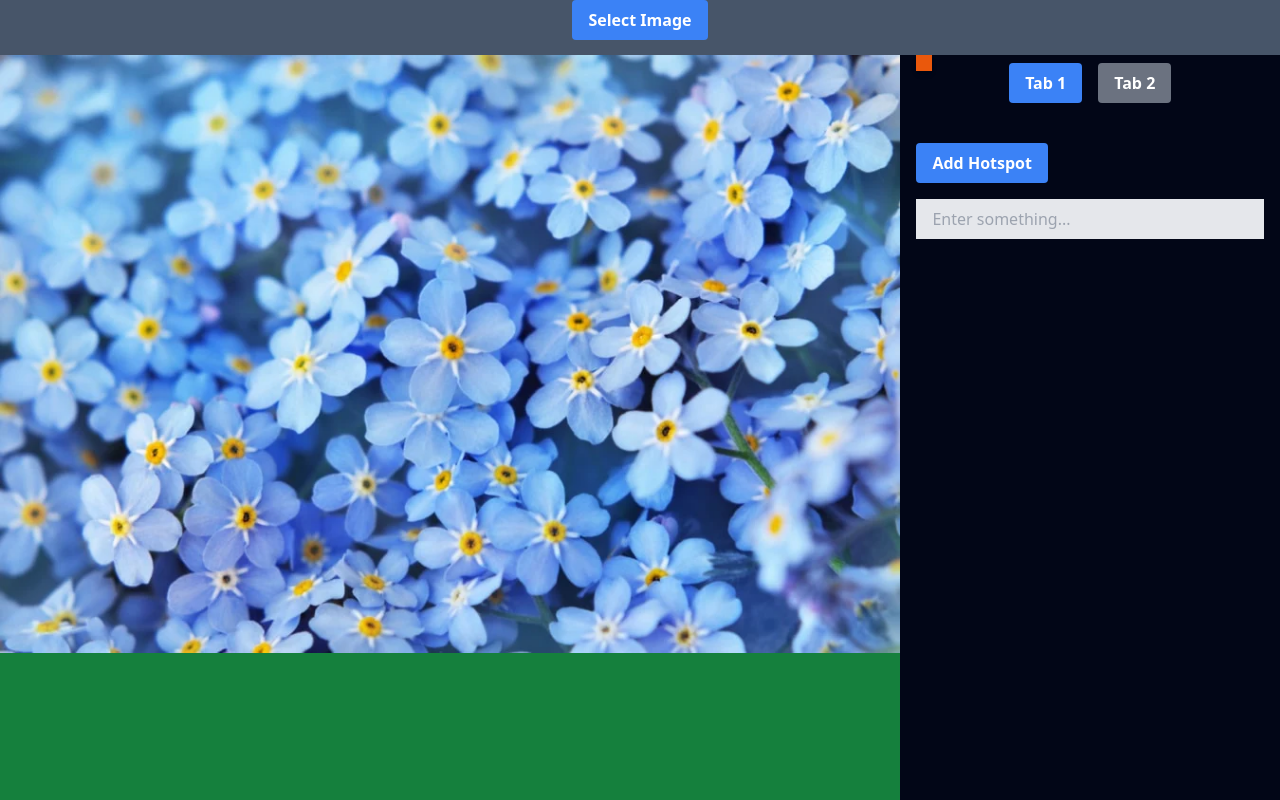
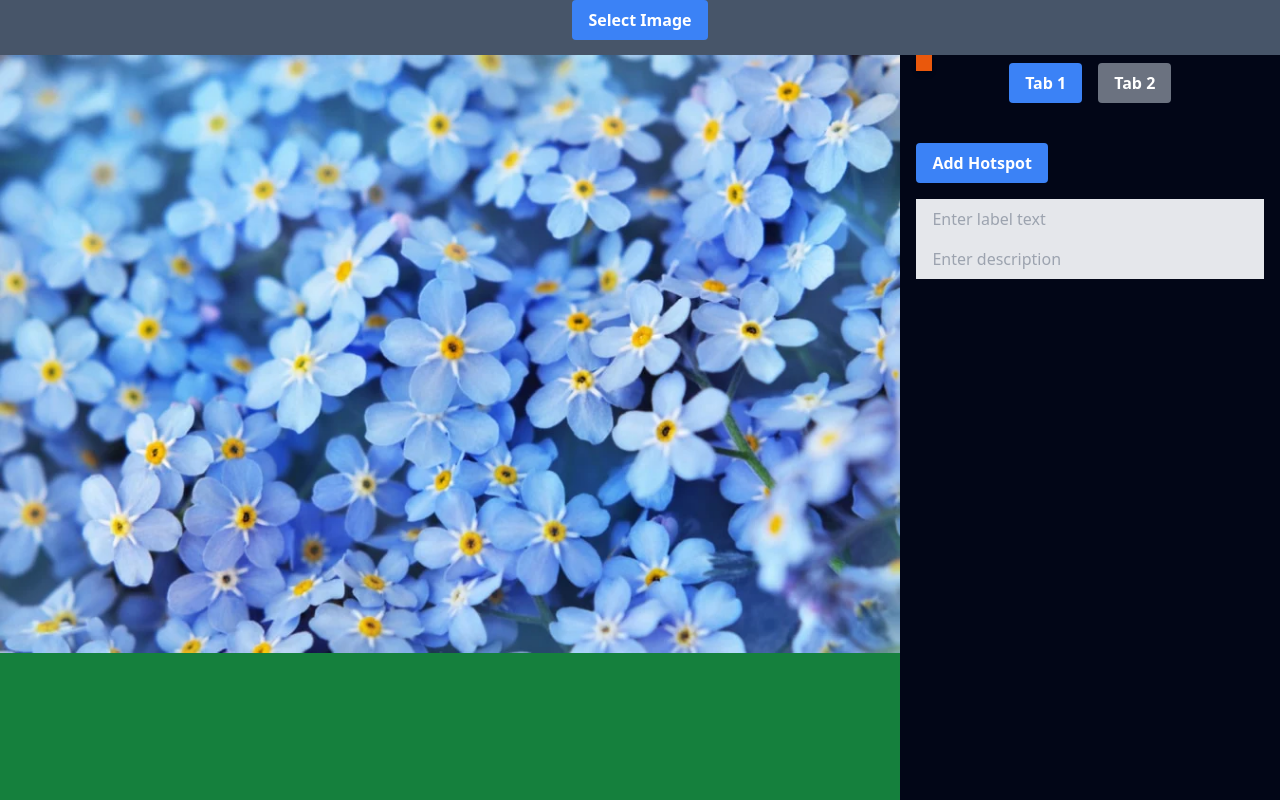
Before and after one commit to shdanesh2024/hot143rect, a React (Vite) app: page / in a window 1280 px wide. Built offline with nearby package versions, Linux system fonts and the light colour scheme.

Commit message:
description added to hotspot but has works to do

```diff
--- /dev/null
+++ b/src/componnets/TextInput.jsx
@@ -0,0 +1,61 @@
+import { useRef, useEffect } from "react";
+import { useHotSpotStore } from "../store/store";
+
+const TextInput = ({ value, placeholder, className, type }) => {
+  const {
+    setLabelInputTxt,
+    setLabelWidth,
+    setLabelHeight,
+    setDescriptionText,
+    labelInputTxt,
+    descriptionText,
+  } = useHotSpotStore();
+
+  const inputRef = useRef(null); // Ref for input element
+
+  // Handle input change based on type
+  const handleChange = (e) => {
+    if (type === "label") {
+      setLabelInputTxt(e.target.value); // Update label text in store
+    } else if (type === "description") {
+      setDescriptionText(e.target.value); // Update description text in store
+    }
+  };
+
+  // Get label dimensions if the type is label
+  useEffect(() => {
+    if (type === "label" && inputRef.current) {
+      const labelElement = inputRef.current;
+      const width = labelElement.offsetWidth;
+      const height = labelElement.offsetHeight;
+      setLabelWidth(width);
+      setLabelHeight(height);
+    }
+  }, [type, labelInputTxt, setLabelWidth, setLabelHeight]);
+
+  // Determine value and provide a fallback if null
+  const displayValue = type === "label" ? (labelInputTxt || '') : (descriptionText || '');
+
+  return (
+    <div className="flex w-full px-4">
+      <input
+        className={`bg-gray-200 w-full px-4 py-2 outline-none focus:bg-white ${className}`}
+        type="text"
+        value={displayValue}
+        onChange={handleChange}
+        placeholder={placeholder}
+      />
+      {type === "label" && (
+        <div
+          ref={inputRef}
+          className="absolute top-0 p-2 text-white bg-orange-600 shadow-md select-none draggable"
+        >
+          <p>{labelInputTxt}</p>
+        </div>
+      )}
+
+    </div>
+  );
+};
+
+export default TextInput;
--- a/src/componnets/input.jsx
+++ /dev/null
@@ -1,44 +0,0 @@
-import { useRef, useEffect } from "react";
-import { useHotSpotStore } from "../store/store";
-
-const Input = ({ value, placeholder, className }) => {
-  const { setLabelInputTxt, setLabelWidth, setLabelHeight, labelInputTxt } = useHotSpotStore();
-  const labelRef = useRef(null); // Ref to track the label dimensions
-
-  // Handle input change
-  const handleChange = (e) => {
-    setLabelInputTxt(e.target.value); // Update the store with the new input text
-  };
-
-  // Update label dimensions whenever the label text changes
-  useEffect(() => {
-    const labelElement = labelRef.current;
-    if (labelElement) {
-      const width = labelElement.offsetWidth;
-      const height = labelElement.offsetHeight;
-      setLabelWidth(width); // Update label width in the store
-      setLabelHeight(height); // Update label height in the store
-    }
-  }, [labelInputTxt, setLabelWidth, setLabelHeight]); // Re-run whenever label text changes
-
-  return (
-    <div className="flex w-full px-4">
-      <input
-        className={`bg-gray-200 w-full px-4 py-2 outline-none focus:bg-white ${className}`}
-        type="text"
-        value={value}
-        onChange={handleChange}
-        placeholder={placeholder}
-      />
-      <div
-        id="label"
-        ref={labelRef}
-        className="absolute top-0 p-2 text-white bg-orange-600 shadow-md select-none draggable"
-      >
-        <p>{labelInputTxt}</p>
-      </div>
-    </div>
-  );
-};
-
-export default Input;
--- a/src/componnets/label.jsx
+++ b/src/componnets/label.jsx
@@ -87,6 +87,7 @@ function Label({ left, top, hotSpot }) {
 
   const handleClick = useCallback(() => {
     setSelectedHotSpot(uuid); // Set the selectedHotSpot on click
+    console.log("Selected hotspot:", hotSpot);
   }, [setSelectedHotSpot, uuid]);
 
   return (
--- a/src/componnets/rightPanel.jsx
+++ b/src/componnets/rightPanel.jsx
@@ -2,7 +2,7 @@ import React, { useState } from "react";
 import { v4 as uuidv4 } from "uuid";
 import { useHotSpotStore } from "../store/store";
 import { HotSpot } from "../utils/xx";
-import Input from "./input";
+import TextInput from "./TextInput";
 import TabButton from "./TabButton";
 import AddHotspotButton from "./AddHotspotButton";
 import EditInput from "./EditInput";
@@ -11,13 +11,14 @@ function RightPanel() {
   const [activeTab, setActiveTab] = useState("tab1");
   const AddHotSpot = useHotSpotStore((state) => state.addHotSpot);
   const labelInputTxt = useHotSpotStore((state) => state.labelInputTxt);
+  const descriptionText = useHotSpotStore((state) => state.descriptionText); // Added descriptionText
   const setSelectedHotSpot = useHotSpotStore((state) => state.setSelectedHotSpot);
   const labelWidth = useHotSpotStore((state) => state.labelWidth);
   const labelHeight = useHotSpotStore((state) => state.labelHeight);
 
   const handleAddHotSpot = () => {
     const uuid = uuidv4();
-    const hotSpot = new HotSpot(labelInputTxt, labelWidth, labelHeight, "description", uuid);
+    const hotSpot = new HotSpot(labelInputTxt, labelWidth, labelHeight, descriptionText, uuid); // Pass descriptionText
     AddHotSpot(hotSpot);
     setSelectedHotSpot(uuid); // Set the newly added hotspot as selected
   };
@@ -38,7 +39,10 @@ function RightPanel() {
       </div>
       <div className={activeTab === "tab1" ? "block" : "hidden"}>
         <AddHotspotButton onClick={handleAddHotSpot} />
-        <Input placeholder="Enter something..." />
+
+        {/* Text inputs for label and description */}
+        <TextInput type="label" value={labelInputTxt} placeholder="Enter label text" />
+        <TextInput type="description" value={descriptionText} placeholder="Enter description" /> {/* Updated to use descriptionText */}
       </div>
       <div className={activeTab === "tab2" ? "block" : "hidden"}>
         <EditInput />
--- a/src/store/store.js
+++ b/src/store/store.js
@@ -1,14 +1,17 @@
 import { create } from "zustand";
 
+// Image store for managing image-related state
 const useImageStore = create((set) => ({
   imageSrc: "/flower.webp",
   setImageSrc: (src) => set({ imageSrc: src }),
 }));
 
+// HotSpot store for managing hotspots, labels, descriptions, etc.
 const useHotSpotStore = create((set) => ({
   selectedHotSpot: null,
   hotSpots: [],
   labelInputTxt: null,
+  descriptionText: null, // New state for description text
   labelWidth: 0,
   labelHeight: 0,
 
@@ -20,6 +23,9 @@ const useHotSpotStore = create((set) => ({
 
   // Actions for label input text
   setLabelInputTxt: (text) => set({ labelInputTxt: text }),
+
+  // Actions for description text
+  setDescriptionText: (text) => set({ descriptionText: text }),
 
   // Actions for label dimensions
   setLabelWidth: (width) => set({ labelWidth: width }),
```
